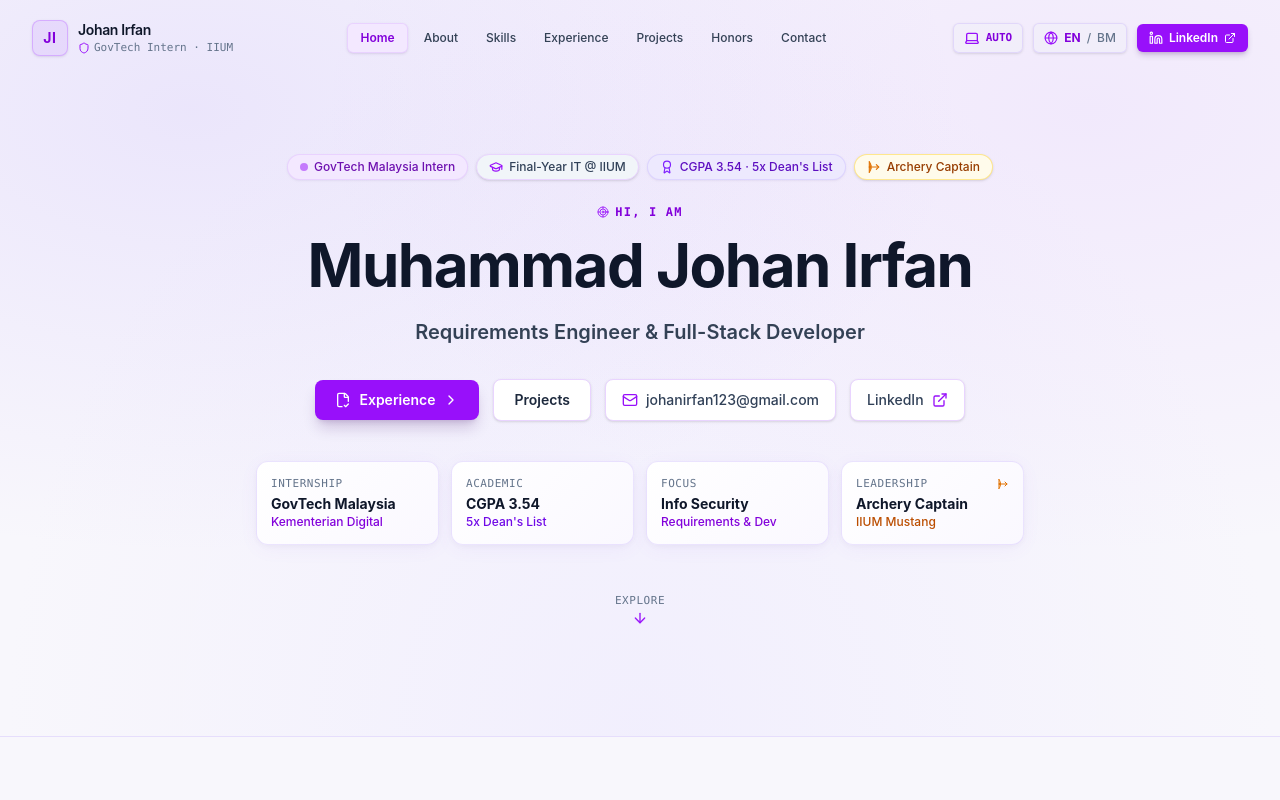
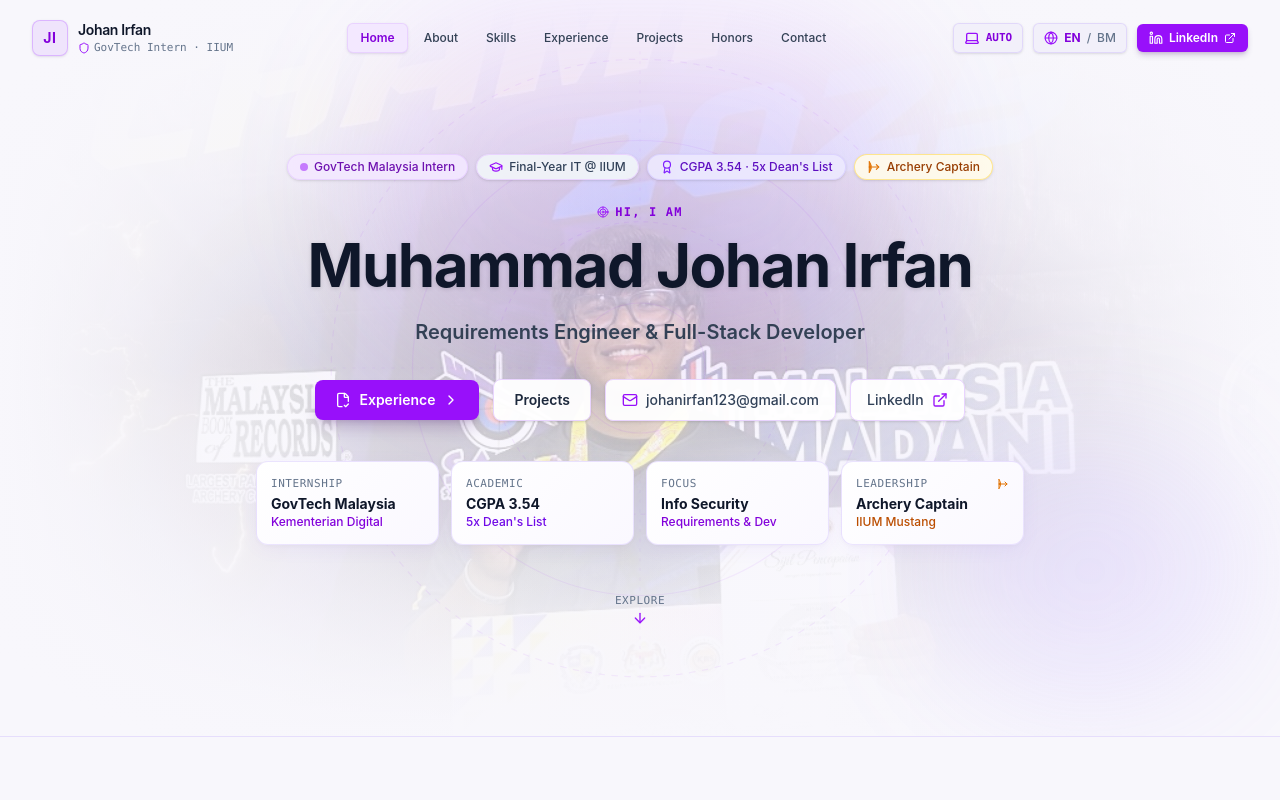
Before and after one commit to PrplWrldd/johan-portfolio, a Next.js app: page / in a window 1280 px wide. Shown: the top 800 px of the page. Built offline with nearby package versions, Linux system fonts and the light colour scheme.

Commit message:
added hero bg

```diff
--- a/src/components/Hero.tsx
+++ b/src/components/Hero.tsx
@@ -1,6 +1,7 @@
 'use client';
 
 import React, { useState } from 'react';
+import Image from 'next/image';
 import { useLanguage } from '../context/LanguageContext';
 import { Award, Mail, Check, ExternalLink, ArrowDown, ChevronRight, FileCheck2, GraduationCap } from 'lucide-react';
 import { ArcheryBowIcon, ArcheryTargetIcon } from './Icons';
@@ -21,19 +22,40 @@ export const Hero: React.FC = () => {
       aria-label="Hero Introduction"
       className="relative min-h-[92vh] flex items-center justify-center pt-28 pb-16 px-4 sm:px-6 lg:px-8 bg-mesh-subtle overflow-hidden transition-colors duration-300"
     >
+      {/* Hero Background Portrait Image Layer */}
+      <div
+        className="absolute inset-0 z-0 overflow-hidden pointer-events-none select-none"
+        aria-hidden="true"
+      >
+        <div className="relative w-full h-full">
+          <Image
+            src="/images/johan-hero.jpg"
+            alt="Muhammad Johan Irfan - SAAC Archery Championship & GovTech"
+            fill
+            priority
+            sizes="100vw"
+            className="object-cover object-[center_40%] opacity-55 dark:opacity-50 filter saturate-95 contrast-110 transition-opacity duration-300"
+          />
+          {/* Edge and Radial Vignette Overlays for seamless blending */}
+          <div className="absolute inset-0 bg-gradient-to-t from-[var(--bg-main)] via-[var(--bg-main)]/40 to-[var(--bg-main)]" />
+          <div className="absolute inset-0 bg-gradient-to-r from-[var(--bg-main)] via-transparent to-[var(--bg-main)]" />
+          <div className="absolute inset-0 bg-[radial-gradient(ellipse_at_center,transparent_35%,var(--bg-main)_90%)]" />
+        </div>
+      </div>
+
       {/* Decorative subtle ambient glows */}
       <div
-        className="absolute top-1/4 left-1/2 -translate-x-1/2 -translate-y-1/2 w-[550px] h-[350px] bg-purple-400/10 dark:bg-purple-300/10 rounded-full blur-3xl pointer-events-none -z-10"
+        className="absolute top-1/4 left-1/2 -translate-x-1/2 -translate-y-1/2 w-[550px] h-[350px] bg-purple-400/15 dark:bg-purple-300/10 rounded-full blur-3xl pointer-events-none z-0"
         aria-hidden="true"
       />
       <div
-        className="absolute bottom-10 right-10 w-[300px] h-[250px] bg-violet-400/10 dark:bg-violet-300/10 rounded-full blur-3xl pointer-events-none -z-10"
+        className="absolute bottom-10 right-10 w-[300px] h-[250px] bg-violet-400/15 dark:bg-violet-300/10 rounded-full blur-3xl pointer-events-none z-0"
         aria-hidden="true"
       />
 
       {/* Subtle Archery Concentric Watermark (Ultra-fine geometric motif) */}
       <div
-        className="absolute top-1/2 left-1/2 -translate-x-1/2 -translate-y-1/2 w-[650px] h-[650px] pointer-events-none opacity-[var(--watermark-opacity)] -z-10 select-none transition-opacity duration-300"
+        className="absolute top-1/2 left-1/2 -translate-x-1/2 -translate-y-1/2 w-[650px] h-[650px] pointer-events-none opacity-[var(--watermark-opacity)] z-0 select-none transition-opacity duration-300"
         aria-hidden="true"
       >
         <svg viewBox="0 0 400 400" className="w-full h-full text-purple-600 dark:text-purple-300 stroke-current fill-none">
@@ -48,26 +70,26 @@ export const Hero: React.FC = () => {
         </svg>
       </div>
 
-      <div className="max-w-4xl mx-auto w-full text-center flex flex-col items-center">
+      <div className="relative z-10 max-w-4xl mx-auto w-full text-center flex flex-col items-center">
         {/* Verification Status Badges */}
         <div className="flex flex-wrap items-center justify-center gap-2 mb-6">
           <span
             id="hero-badge-govtech"
-            className="inline-flex items-center gap-1.5 px-3 py-1 rounded-full text-xs font-medium bg-purple-100 dark:bg-purple-950/70 text-purple-800 dark:text-purple-200 border border-purple-300/40 dark:border-purple-300/30 shadow-sm shadow-purple-950/5 dark:shadow-purple-950/40"
+            className="inline-flex items-center gap-1.5 px-3 py-1 rounded-full text-xs font-medium bg-purple-100/90 dark:bg-purple-950/80 text-purple-800 dark:text-purple-200 border border-purple-300/40 dark:border-purple-300/30 shadow-sm backdrop-blur-xs"
           >
             <span className="w-2 h-2 rounded-full bg-purple-600 dark:bg-purple-300 animate-pulse" />
             {t.hero.badgeGovTech}
           </span>
           <span
             id="hero-badge-iium"
-            className="inline-flex items-center gap-1.5 px-3 py-1 rounded-full text-xs font-medium bg-slate-100 dark:bg-slate-900/80 text-slate-700 dark:text-slate-300 border border-purple-200 dark:border-slate-700/80 shadow-sm"
+            className="inline-flex items-center gap-1.5 px-3 py-1 rounded-full text-xs font-medium bg-slate-100/90 dark:bg-slate-900/90 text-slate-700 dark:text-slate-300 border border-purple-200 dark:border-slate-700/80 shadow-sm backdrop-blur-xs"
           >
             <GraduationCap className="w-3.5 h-3.5 text-purple-600 dark:text-purple-300" />
             {t.hero.badgeEducation}
           </span>
           <span
             id="hero-badge-cgpa"
-            className="inline-flex items-center gap-1.5 px-3 py-1 rounded-full text-xs font-medium bg-violet-100 dark:bg-violet-950/60 text-violet-800 dark:text-violet-200 border border-violet-300/40 dark:border-violet-300/30 shadow-sm shadow-purple-950/5 dark:shadow-purple-950/40"
+            className="inline-flex items-center gap-1.5 px-3 py-1 rounded-full text-xs font-medium bg-violet-100/90 dark:bg-violet-950/80 text-violet-800 dark:text-violet-200 border border-violet-300/40 dark:border-violet-300/30 shadow-sm backdrop-blur-xs"
           >
             <Award className="w-3.5 h-3.5 text-violet-600 dark:text-violet-300" />
             {t.hero.badgeCgpa}
@@ -75,7 +97,7 @@ export const Hero: React.FC = () => {
           {/* Subtle Archery Leadership Badge */}
           <span
             id="hero-badge-archery"
-            className="inline-flex items-center gap-1.5 px-3 py-1 rounded-full text-xs font-medium bg-amber-50 dark:bg-slate-900/80 text-amber-800 dark:text-amber-200 border border-amber-300/50 dark:border-amber-500/30 shadow-sm"
+            className="inline-flex items-center gap-1.5 px-3 py-1 rounded-full text-xs font-medium bg-amber-50/90 dark:bg-slate-900/90 text-amber-800 dark:text-amber-200 border border-amber-300/50 dark:border-amber-500/30 shadow-sm backdrop-blur-xs"
           >
             <ArcheryBowIcon className="w-3.5 h-3.5 text-amber-600 dark:text-amber-300" />
             <span>Archery Captain</span>
@@ -89,7 +111,7 @@ export const Hero: React.FC = () => {
         </p>
         <h1
           id="hero-candidate-name"
-          className="text-3xl sm:text-5xl lg:text-6xl font-bold tracking-tight text-[var(--text-heading)] mb-4 leading-tight"
+          className="text-3xl sm:text-5xl lg:text-6xl font-bold tracking-tight text-[var(--text-heading)] mb-4 leading-tight drop-shadow-sm"
         >
           {t.hero.name}
         </h1>
@@ -117,7 +139,7 @@ export const Hero: React.FC = () => {
           <a
             href="#projects"
             id="hero-cta-projects"
-            className="inline-flex items-center gap-2 px-5 py-2.5 rounded-lg text-sm font-semibold bg-white hover:bg-purple-50/80 text-slate-800 border border-purple-200 dark:bg-slate-900/90 dark:hover:bg-slate-800 dark:text-slate-200 dark:border-slate-700 hover:border-purple-400 dark:hover:border-purple-300/40 shadow-sm transition-all hover:scale-[1.02] active:scale-[0.98]"
+            className="inline-flex items-center gap-2 px-5 py-2.5 rounded-lg text-sm font-semibold bg-white/95 hover:bg-purple-50/80 text-slate-800 border border-purple-200 dark:bg-slate-900/90 dark:hover:bg-slate-800 dark:text-slate-200 dark:border-slate-700 hover:border-purple-400 dark:hover:border-purple-300/40 shadow-sm transition-all hover:scale-[1.02] active:scale-[0.98]"
           >
             <span>{t.hero.ctaProjects}</span>
           </a>
@@ -127,7 +149,7 @@ export const Hero: React.FC = () => {
             type="button"
             id="hero-cta-copy-email"
             onClick={handleCopyEmail}
-            className="inline-flex items-center gap-2 px-4 py-2.5 rounded-lg text-sm font-medium bg-white hover:bg-purple-50/80 text-slate-700 border border-purple-200 dark:bg-slate-900/80 dark:hover:bg-slate-800 dark:text-slate-300 dark:border-slate-700/80 hover:border-purple-400 dark:hover:border-purple-300/40 shadow-sm transition-all cursor-pointer"
+            className="inline-flex items-center gap-2 px-4 py-2.5 rounded-lg text-sm font-medium bg-white/95 hover:bg-purple-50/80 text-slate-700 border border-purple-200 dark:bg-slate-900/80 dark:hover:bg-slate-800 dark:text-slate-300 dark:border-slate-700/80 hover:border-purple-400 dark:hover:border-purple-300/40 shadow-sm transition-all cursor-pointer"
             title="Copy email: johanirfan123@gmail.com"
           >
             {copied ? (
@@ -149,7 +171,7 @@ export const Hero: React.FC = () => {
             target="_blank"
             rel="noopener noreferrer"
             id="hero-cta-linkedin"
-            className="inline-flex items-center gap-2 px-4 py-2.5 rounded-lg text-sm font-medium bg-white hover:bg-purple-50/80 text-slate-700 border border-purple-200 dark:bg-slate-900/80 dark:hover:bg-slate-800 dark:text-slate-300 dark:border-slate-700/80 hover:border-purple-400 dark:hover:border-purple-300/40 shadow-sm transition-all"
+            className="inline-flex items-center gap-2 px-4 py-2.5 rounded-lg text-sm font-medium bg-white/95 hover:bg-purple-50/80 text-slate-700 border border-purple-200 dark:bg-slate-900/80 dark:hover:bg-slate-800 dark:text-slate-300 dark:border-slate-700/80 hover:border-purple-400 dark:hover:border-purple-300/40 shadow-sm transition-all"
             aria-label="Visit Muhammad Johan Irfan LinkedIn profile"
           >
             <span>LinkedIn</span>
@@ -159,22 +181,22 @@ export const Hero: React.FC = () => {
 
         {/* Quick Highlights Strip */}
         <div className="grid grid-cols-2 sm:grid-cols-4 gap-3 max-w-3xl w-full text-left">
-          <div className="card-govtech p-3.5 rounded-xl">
+          <div className="card-govtech p-3.5 rounded-xl backdrop-blur-xs">
             <div className="text-[11px] text-[var(--text-muted)] uppercase font-mono tracking-wider">Internship</div>
             <div className="text-sm font-bold text-[var(--text-heading)] mt-0.5">GovTech Malaysia</div>
             <div className="text-xs text-purple-700 dark:text-purple-300 font-medium">Kementerian Digital</div>
           </div>
-          <div className="card-govtech p-3.5 rounded-xl">
+          <div className="card-govtech p-3.5 rounded-xl backdrop-blur-xs">
             <div className="text-[11px] text-[var(--text-muted)] uppercase font-mono tracking-wider">Academic</div>
             <div className="text-sm font-bold text-[var(--text-heading)] mt-0.5">CGPA 3.54</div>
             <div className="text-xs text-violet-700 dark:text-violet-300 font-medium">5x Dean&apos;s List</div>
           </div>
-          <div className="card-govtech p-3.5 rounded-xl">
+          <div className="card-govtech p-3.5 rounded-xl backdrop-blur-xs">
             <div className="text-[11px] text-[var(--text-muted)] uppercase font-mono tracking-wider">Focus</div>
             <div className="text-sm font-bold text-[var(--text-heading)] mt-0.5">Info Security</div>
             <div className="text-xs text-purple-700 dark:text-purple-200 font-medium">Requirements & Dev</div>
           </div>
-          <div className="card-govtech p-3.5 rounded-xl">
+          <div className="card-govtech p-3.5 rounded-xl backdrop-blur-xs">
             <div className="text-[11px] text-[var(--text-muted)] uppercase font-mono tracking-wider flex items-center justify-between">
               <span>Leadership</span>
               <ArcheryBowIcon className="w-3 h-3 text-amber-600 dark:text-amber-300/80" />
```
Also changed, not shown: public/images/johan-hero.jpg (added).
